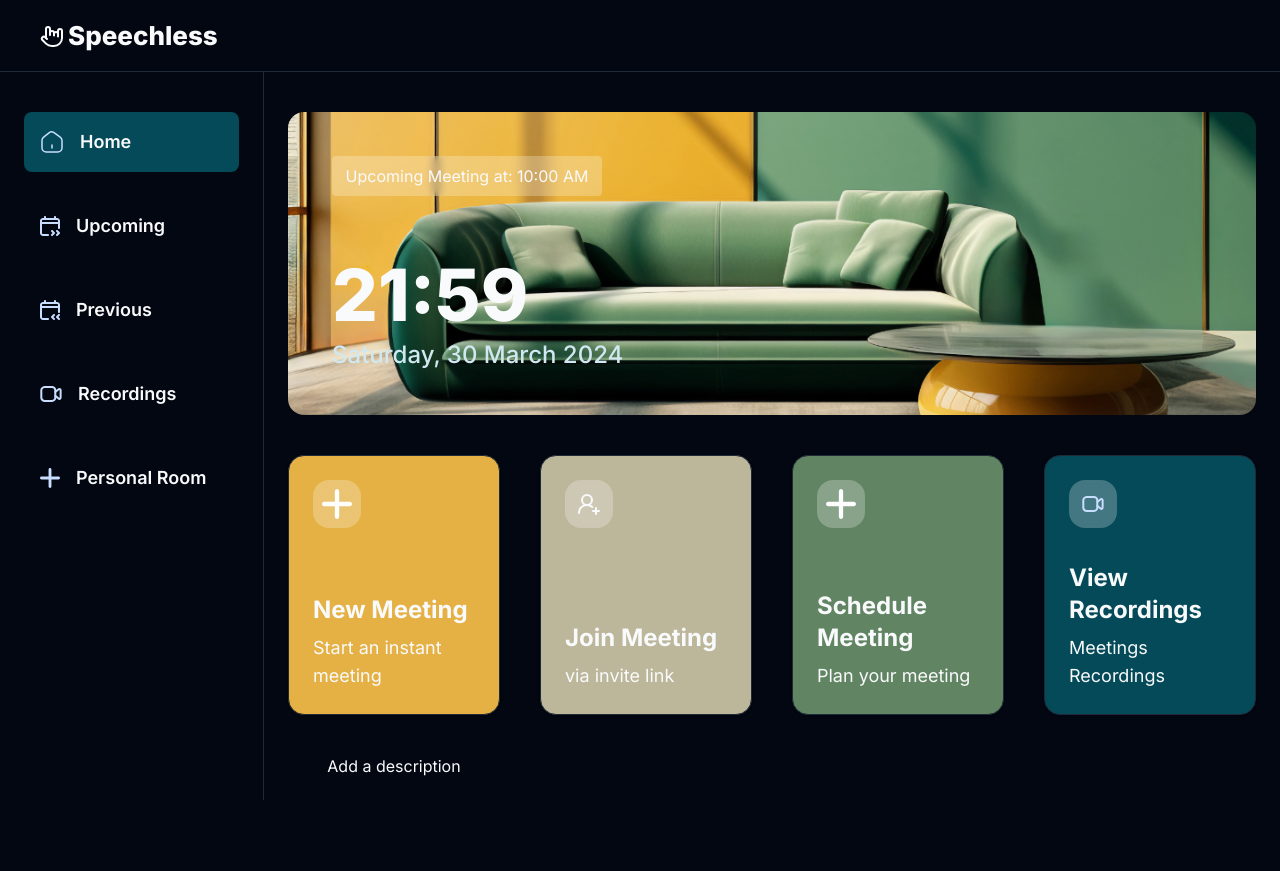
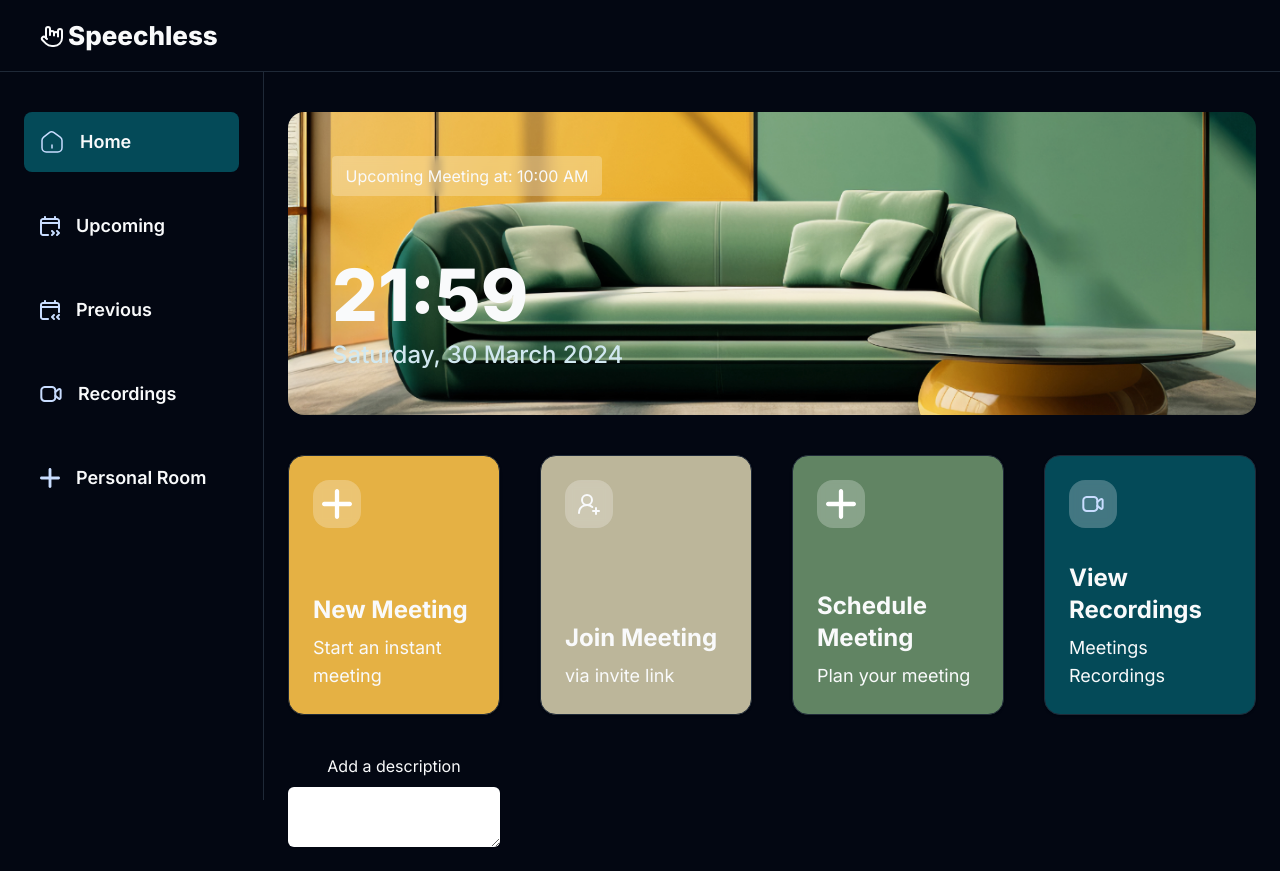
Before and after one commit to JudasMorningstar/speechless-app, a Next.js app: page / in a window 1280 px wide. Before the commit the page ends 801 px from the top, so only its background shows below. Built offline with nearby package versions, Linux system fonts and the light colour scheme; no server answers.

Commit message:
text area

```diff
--- a/src/components/MeetingTypeList.tsx
+++ b/src/components/MeetingTypeList.tsx
@@ -52,10 +52,7 @@ const MeetingTypeList = () => {
           <label className="text-base font-normal leading-[22.4px] text-sky-2">
             Add a description
           </label>
-          {/* <Textarea
-            className="border-none bg-dark-3 focus-visible:ring-0 focus-visible:ring-offset-0"
-
-          /> */}
+          <Textarea className="border-none bg-dark-3 focus-visible:ring-0 focus-visible:ring-offset-0" />
         </div>
       </MeetingModal>
     </section>
```
